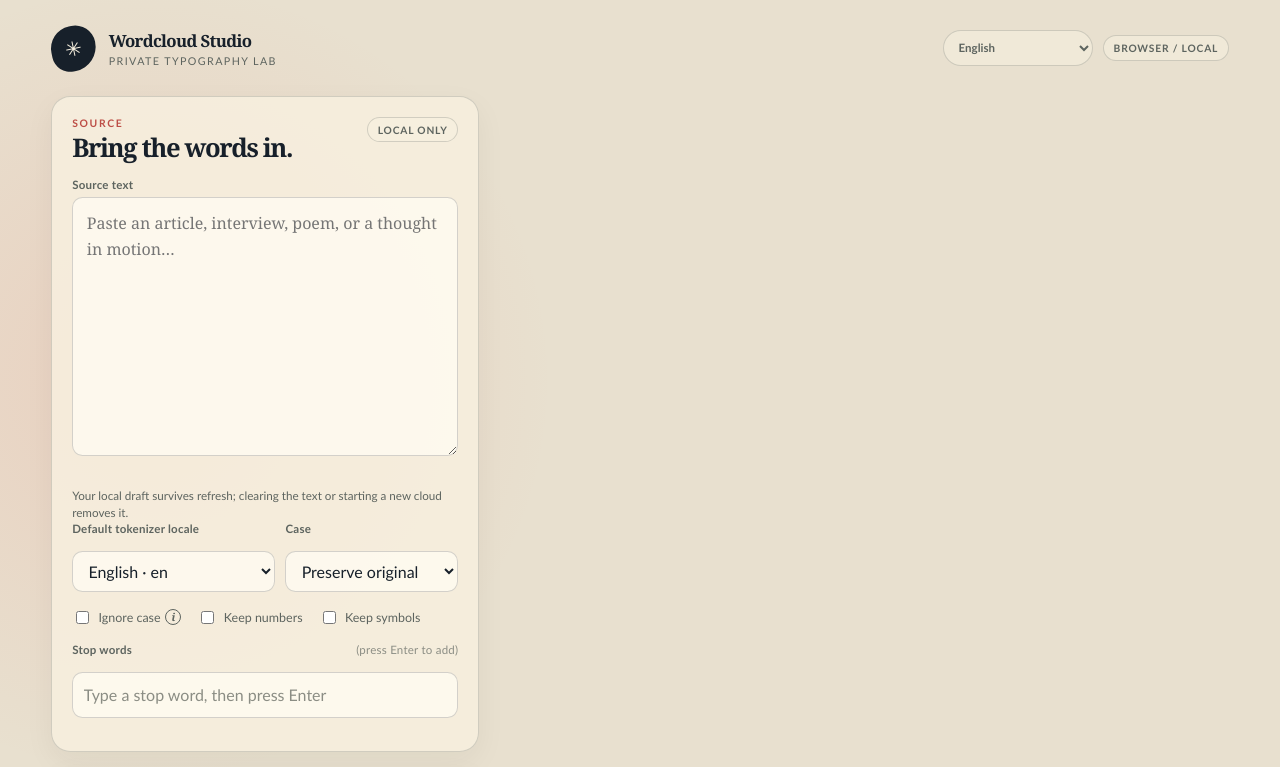
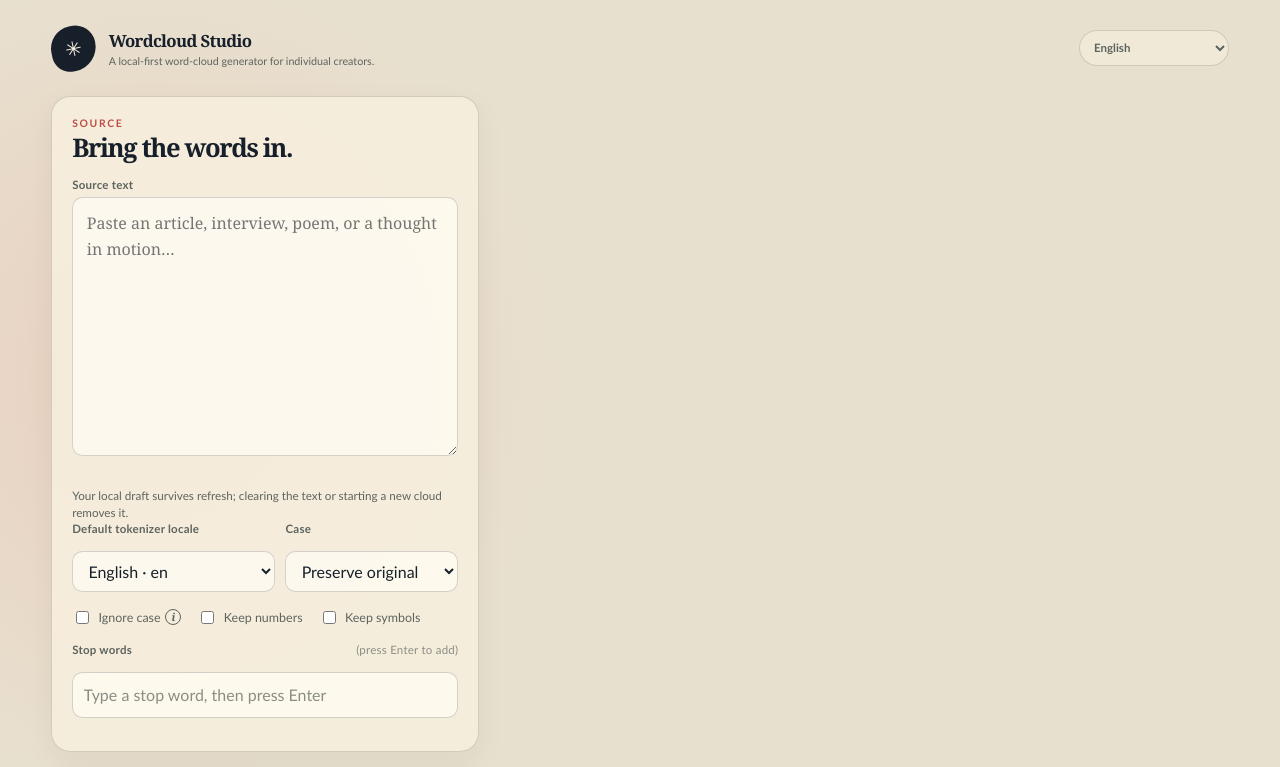
Before and after one commit to dytsou/wordcloud, a React (Vite) app: page / in a window 1280 px wide. Shown: the top 767 px of the page. Built offline with nearby package versions, Linux system fonts and the light colour scheme.

Commit message:
chore: remove redundant descriptions

```diff
--- a/src/App.tsx
+++ b/src/App.tsx
@@ -642,11 +642,6 @@ export function App() {
               </option>
             ))}
           </select>
-          <span
-            className={`mode-badge ${state.mode === "remix" ? "remix" : ""}`}
-          >
-            {state.mode === "remix" ? t("styleRemix") : t("browserLocal")}
-          </span>
         </div>
       </header>
       <StatusAnnouncer message={status} />
--- a/src/components/SourcePanel.tsx
+++ b/src/components/SourcePanel.tsx
@@ -39,7 +39,6 @@ export function SourcePanel({
           <p className="section-kicker">{t("sourceKicker")}</p>
           <h2 id="source-heading">{t("sourceHeading")}</h2>
         </div>
-        <span className="privacy-chip">{t("localOnly")}</span>
       </div>
       <label className="field-label" htmlFor="source-text">
         {t("sourceLabel")}
--- a/src/i18n/messages/en.ts
+++ b/src/i18n/messages/en.ts
@@ -2,11 +2,8 @@ export const EN_MESSAGES = {
   appTitle: "Wordcloud Studio",
   metaDescription:
     "Create, tune, and share multilingual word clouds locally in your browser.",
-  brandSubtitle: "private typography lab",
+  brandSubtitle: "A local-first word-cloud generator for individual creators.",
   language: "Interface language",
-  browserLocal: "BROWSER / LOCAL",
-  styleRemix: "V / STYLE REMIX",
-  localOnly: "LOCAL ONLY",
   noRawText: "NO RAW TEXT",
   sourceKicker: "SOURCE",
   sourceHeading: "Bring the words in.",
--- a/src/i18n/messages/zh-Hant.ts
+++ b/src/i18n/messages/zh-Hant.ts
@@ -2,10 +2,8 @@ import type { MessageMap } from "./types";
 
 export const ZH_HANT_MESSAGES: MessageMap = {
   metaDescription: "在瀏覽器本機製作、調整並分享多語言文字雲。",
-  brandSubtitle: "私人的字體實驗室",
+  brandSubtitle: "為個人創作者打造的本機優先文字雲產生器。",
   language: "介面語言",
-  browserLocal: "BROWSER / LOCAL",
-  styleRemix: "V / STYLE REMIX",
   sourceHeading: "Bring the words in.",
   sourceLabel: "原文",
   sourcePlaceholder: "貼上文章、訪談、詩，或一段正在發生的想法⋯",
--- a/src/styles/theme.css
+++ b/src/styles/theme.css
@@ -124,8 +124,7 @@ textarea:focus-visible {
   margin: 0.12rem 0 0;
   color: var(--ink-soft);
   font-size: 0.67rem;
-  letter-spacing: 0.13em;
-  text-transform: uppercase;
+  letter-spacing: 0;
 }
 
 .topbar-actions {
@@ -147,7 +146,6 @@ textarea:focus-visible {
   font-weight: 700;
 }
 
-.mode-badge,
 .privacy-chip,
 .count-badge {
   display: inline-flex;
@@ -162,12 +160,6 @@ textarea:focus-visible {
   font-weight: 700;
   letter-spacing: 0.08em;
   text-transform: uppercase;
-}
-
-.mode-badge.remix {
-  border-color: rgb(167 216 91 / 55%);
-  color: #496221;
-  background: rgb(167 216 91 / 28%);
 }
 
 .studio-grid {
@@ -1212,11 +1204,6 @@ thead th {
     gap: 1rem;
   }
 
-  .mode-badge {
-    max-width: 9rem;
-    text-align: right;
-  }
-
   .topbar-actions {
     flex-wrap: wrap;
     justify-content: flex-end;
```
